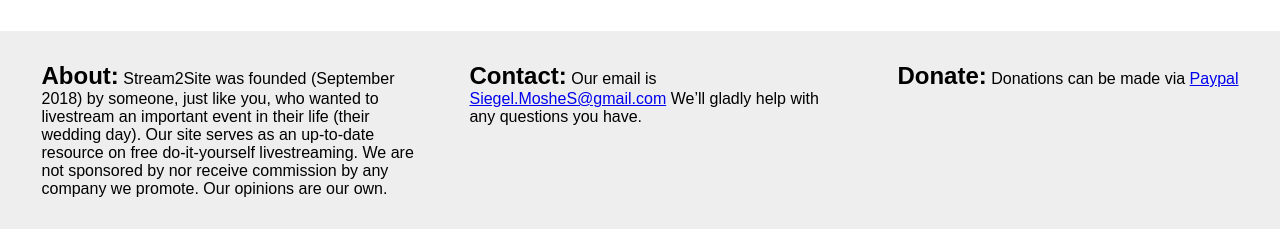
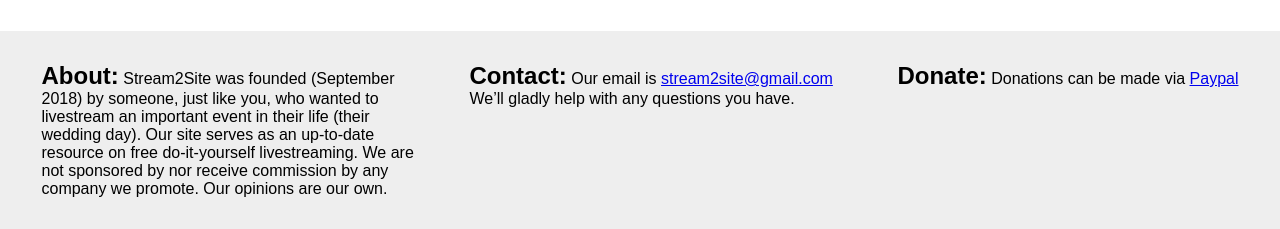
Before and after one commit to mssiegel/livestream, a plain HTML site: page index.html in a window 1280 px wide. Shown: the part 2707-2936 px from the top of the page. Drawn offline with Linux system fonts and the light colour scheme.

Commit message:
changed contact email to stream2site@gmail.com

```diff
--- a/index.html
+++ b/index.html
@@ -90,7 +90,7 @@
 
   <footer>
   <p><span class="footer-title">About:</span> Stream2Site was founded (September 2018) by someone, just like you, who wanted to livestream an important event in their life (their wedding day). Our site serves as an up-to-date resource on free do-it-yourself livestreaming. We are not sponsored by nor receive commission by any company we promote. Our opinions are our own.</p>
-  <p><span class="footer-title">Contact:</span> Our email is <a href="mailto:Siegel.MosheS@gmail.com">Siegel.MosheS@gmail.com</a> We’ll gladly help with any questions you have.</p>
+  <p><span class="footer-title">Contact:</span> Our email is <a href="mailto:stream2site@gmail.com">stream2site@gmail.com</a> We’ll gladly help with any questions you have.</p>
   <p><span class="footer-title">Donate:</span> Donations can be made via <a href="https://www.paypal.me/moshesiegel/15">Paypal</a></p>
   </footer>
 
```
